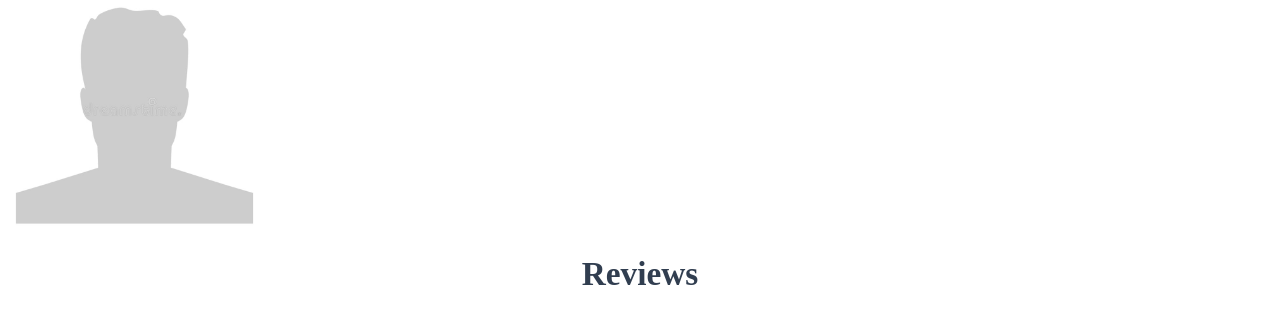
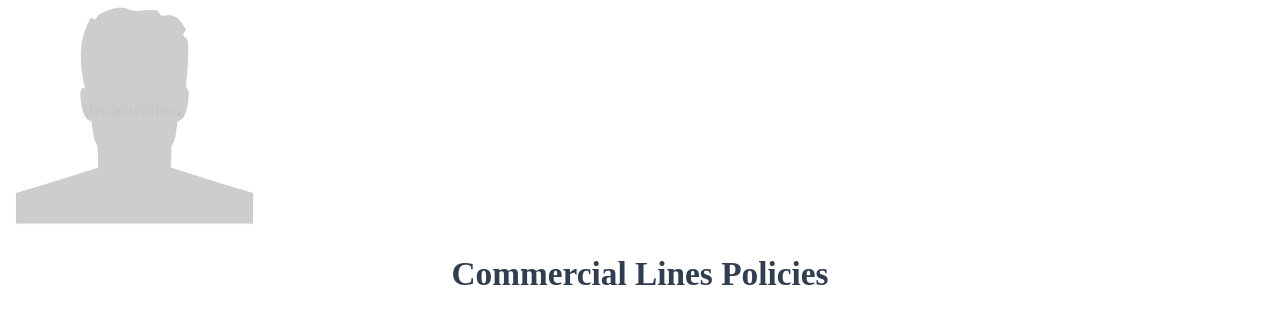
Before and after one commit to jasonwaters1211/Final-Project, a plain HTML site: page Index.html in a window 1280 px wide. Shown: the part 473-796 px from the top of the page. Drawn offline with Linux system fonts and the light colour scheme.

Commit message:
Added Commercial

```diff
--- a/Index.html
+++ b/Index.html
@@ -40,6 +40,24 @@
     width="20%">
 </img>
 
+<div class="policy-container"></div>
+    <h3 class="subh">
+        Commercial Lines Policies
+    </h3>
+</div>
+
+
+
+
+
+
+
+
+
+
+
+
+
 <div id="review-container">
 
     <h3 class="subh">
```
